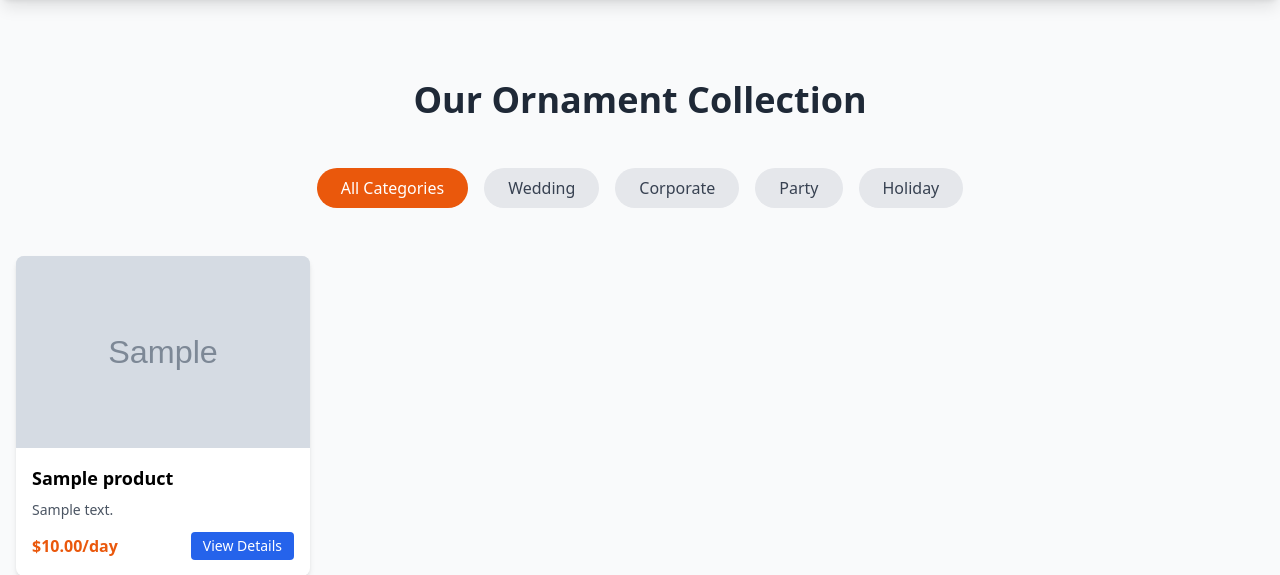
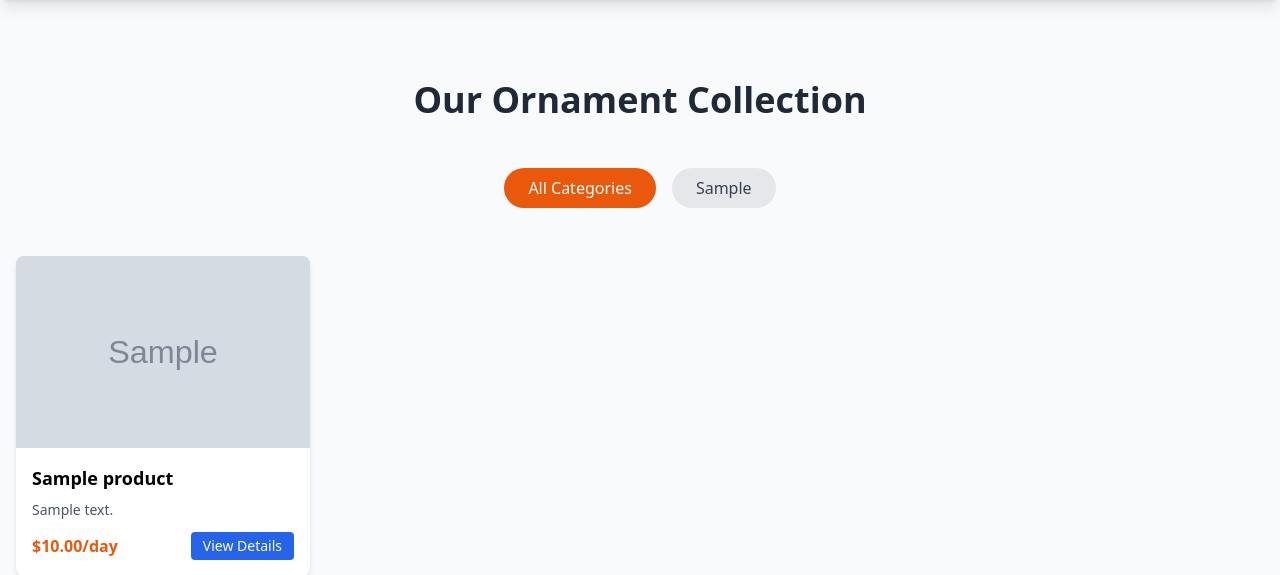
Before and after one commit to nerajlal/Rental, a Laravel app: page /products in a window 1280 px wide. Shown: the part 64-639 px from the top of the page. Run offline with Laravel 10, Linux system fonts and the light colour scheme; tables that the repository leaves empty hold one stand-in row (values such as "Sample post"); grey boxes marked "Sample" are stand-in pictures; style sheets or scripts are compiled from the project's sources; some libraries are stand-ins or nearby versions.

Commit message:
feat: Make category filters on products page dynamic
This commit updates the public-facing `/products` page to display category filter buttons dynamically based on the products available in the database.

- The `products.blade.php` view now plucks the unique categories from the `$products` collection.
- It then loops through these categories to render the filter buttons, replacing the previous static buttons.
- The `data-category` attribute for each button is formatted to be URL-friendly (lowercase, hyphen-separated).

```diff
--- a/resources/views/products.blade.php
+++ b/resources/views/products.blade.php
@@ -10,10 +10,14 @@
                 <!-- Categories -->
                 <div class="flex flex-wrap justify-center gap-4 mb-12">
                     <button class="category-filter active bg-orange-600 text-white px-6 py-2 rounded-full font-medium" data-category="all">All Categories</button>
-                    <button class="category-filter bg-gray-200 text-gray-700 hover:bg-gray-300 px-6 py-2 rounded-full font-medium transition duration-300" data-category="wedding">Wedding</button>
-                    <button class="category-filter bg-gray-200 text-gray-700 hover:bg-gray-300 px-6 py-2 rounded-full font-medium transition duration-300" data-category="corporate">Corporate</button>
-                    <button class="category-filter bg-gray-200 text-gray-700 hover:bg-gray-300 px-6 py-2 rounded-full font-medium transition duration-300" data-category="party">Party</button>
-                    <button class="category-filter bg-gray-200 text-gray-700 hover:bg-gray-300 px-6 py-2 rounded-full font-medium transition duration-300" data-category="holiday">Holiday</button>
+                    @php
+                        $categories = $products->pluck('category')->unique();
+                    @endphp
+                    @foreach($categories as $category)
+                        @if($category)
+                            <button class="category-filter bg-gray-200 text-gray-700 hover:bg-gray-300 px-6 py-2 rounded-full font-medium transition duration-300" data-category="{{ strtolower(str_replace(' ', '-', $category)) }}">{{ $category }}</button>
+                        @endif
+                    @endforeach
                 </div>
 
                 <!-- Product Grid -->
```
